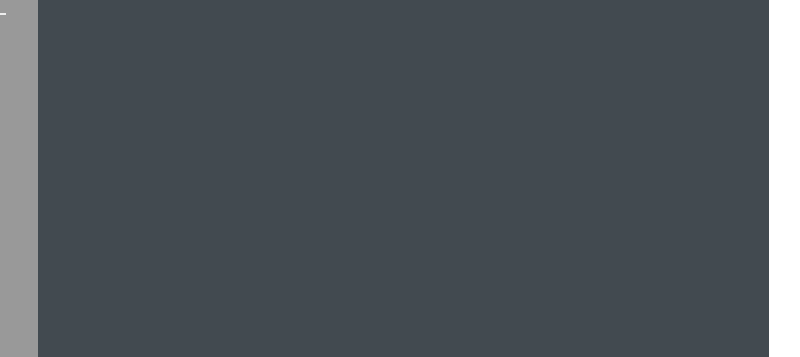
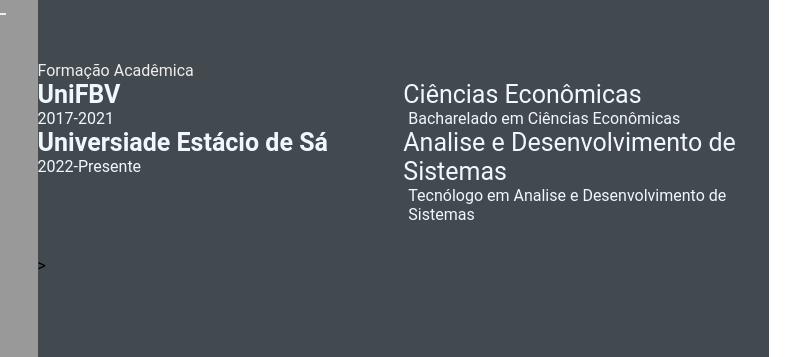
Before and after one commit to Lacarolinas/devweekgit.github.io, a plain HTML site: page index.html in a window 1280 px wide. Shown: the part 353-710 px from the top of the page, 383-1183 px from the left. Drawn offline with Linux system fonts and the light colour scheme.

Commit message:
Feature: add academic education (#4)

```diff
--- a/index.html
+++ b/index.html
@@ -1,4 +1,5 @@
 <html lang="en">
+
 <head>
     <meta charset="UTF-8">
     <meta http-equiv="X-UA-Compatible" content="IE=edge">
@@ -8,12 +9,15 @@
     <link rel="stylesheet" href="style.css">
 
 </head>
+
 <body>
     <main class="resume-contents">
         <section class="left-section">
             <div class="left-section-contents">
                 <div class="profile">
-                    <img class="profile-image" src="https://img.freepik.com/fotos-gratis/conceito-de-felicidade-bem-estar-e-confianca-mulher-afro-americana-atraente-alegre-corte-de-cabelo-encaracolado-peito-de-bracos-cruzados-em-pose-poderosa-e-segura-sorrindo-determinado-usar-sueter-amarelo_176420-35063.jpg?w=2000" alt="Profile image">
+                    <img class="profile-image"
+                        src="https://img.freepik.com/fotos-gratis/conceito-de-felicidade-bem-estar-e-confianca-mulher-afro-americana-atraente-alegre-corte-de-cabelo-encaracolado-peito-de-bracos-cruzados-em-pose-poderosa-e-segura-sorrindo-determinado-usar-sueter-amarelo_176420-35063.jpg?w=2000"
+                        alt="Profile image">
                     <p class="name">Laura Silva</p>
                     <p class="profession">Tecnólogo em Análise e Desenvolvimento de Sistemas</p>
                 </div>
@@ -29,8 +33,12 @@
                 <div class="skills">
                     <p class="left-title">Skills</p>
                     <ul>
-                        <li><p>HTML, CSS, Git & GitHub</p></li>
-                        <li><p>Pacote Office</p></li>
+                        <li>
+                            <p>HTML, CSS, Git & GitHub</p>
+                        </li>
+                        <li>
+                            <p>Pacote Office</p>
+                        </li>
                     </ul>
                 </div>
             </div>
@@ -73,9 +81,35 @@
                 </div>
             </section>
 
+            <section class="education gap">
+                <div class="right-title">Formação Acadêmica</div>
+                <div class="education-contents">
+                    <div class="education-left">
+                        <p class="education-school-name">UniFBV</p>
+                        <p class="education-time-period">2017-2021</p>
+                    </div>
+                    <div class="education-right">
+                        <p class="education-subject">Ciências Econômicas</p>
+                        <p class="education-desc">Bacharelado em Ciências Econômicas</p>
+
+                    </div>
+                    <div class="education-left">
+                        <p class="education-school-name">Universiade Estácio de Sá</p>
+                        <p class="education-time-period">2022-Presente</p>
+                    </div>
+                    <div class="education-right">
+                        <p class="education-subject">Analise e Desenvolvimento de Sistemas</p>
+                        <p class="education-desc">Tecnólogo em Analise e Desenvolvimento de Sistemas</p>
+                    </div>
+                </div>>
+
+
+            </section>
+
         </section>
 
 
     </main>
 </body>
+
 </html>
```
Lines whose indentation alone changed are shown as unchanged.
